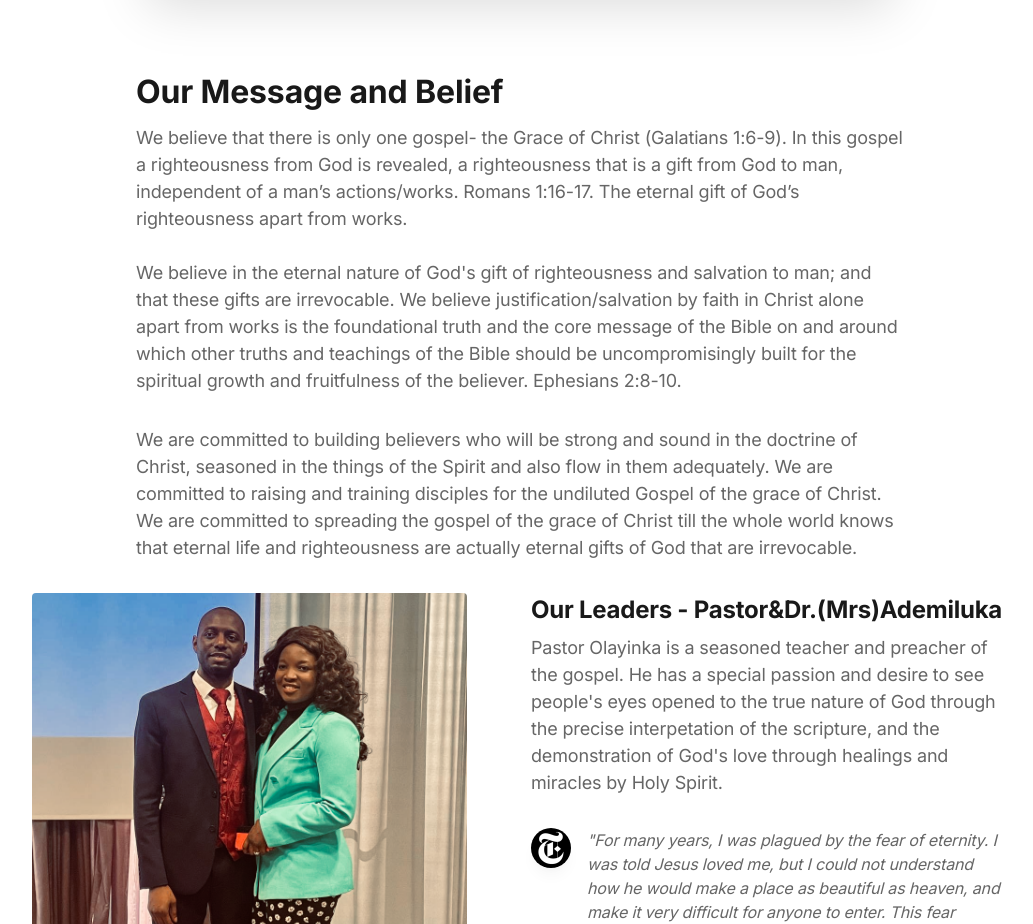
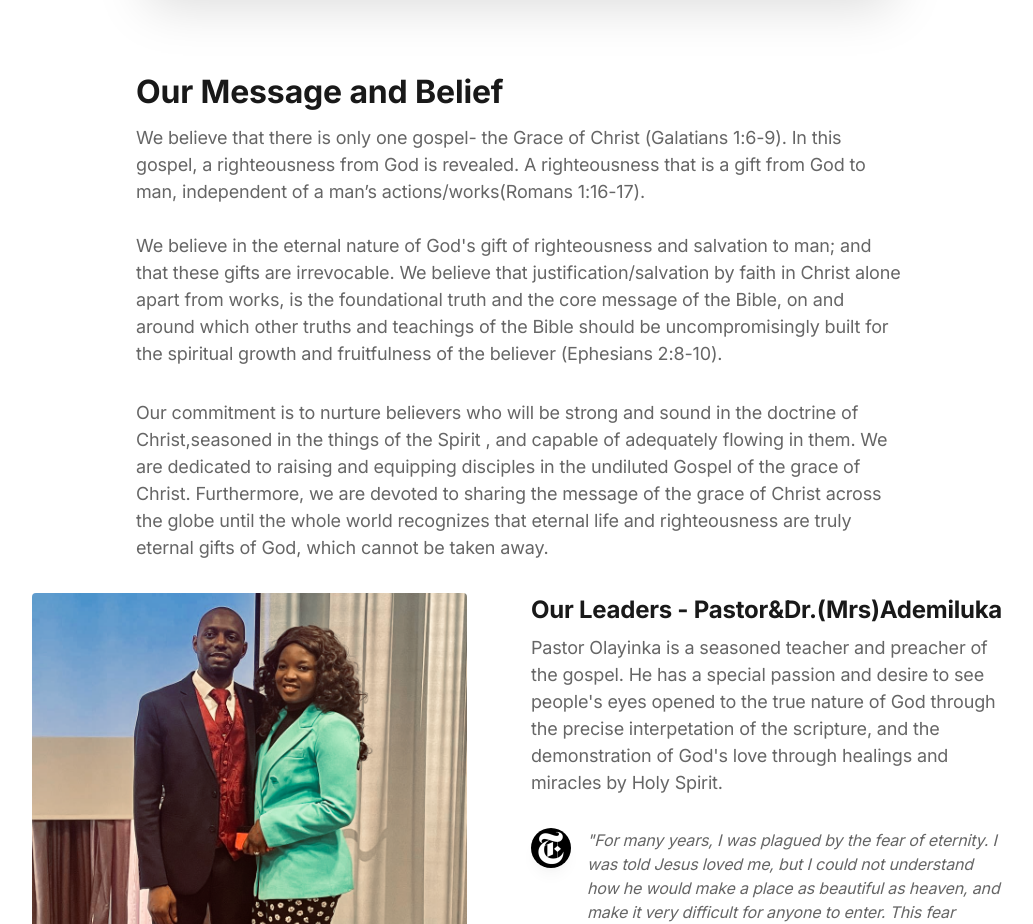
Before and after one commit to solomon-ojo/oami, a Next.js app: page /about in a window 1280 px wide. Shown: the part 1020-1944 px from the top of the page, without its empty margins (120-1153 px from the left). Built offline with nearby package versions, Linux system fonts and the light colour scheme.

Commit message:
typo erros corrected

```diff
--- a/app/(default)/about/story.tsx
+++ b/app/(default)/about/story.tsx
@@ -11,12 +11,12 @@ export default function AboutStory() {
           <div className="max-w-3xl mx-auto">
             <h3 className="h3 mb-3">Our Message and Belief</h3>
             <p className="text-lg text-gray-600 mb-8">
-              We believe that there is only one gospel- the Grace of Christ (Galatians 1:6-9). In this gospel a righteousness from God is revealed, a righteousness that is a gift from God to man, independent of a man’s actions/works. Romans 1:16-17. The eternal gift of God’s righteousness apart from works.
+              We believe that there is only one gospel- the Grace of Christ (Galatians 1:6-9). In this gospel, a righteousness from God is revealed. A righteousness that is a gift from God to man, independent of a man’s actions/works(Romans 1:16-17).
               <br /> <br />
-              We believe in the eternal nature of God's gift of righteousness and salvation to man; and that these gifts are irrevocable. We believe justification/salvation by faith in Christ alone apart from works is the foundational truth and the core message of the Bible on and around which other truths and teachings of the Bible should be uncompromisingly built for the spiritual growth and fruitfulness of the believer. Ephesians 2:8-10.
+              We believe in the eternal nature of God's gift of righteousness and salvation to man; and that these gifts are irrevocable. We believe that justification/salvation by faith in Christ alone apart from works, is the foundational truth and the core message of the Bible, on and around which other truths and teachings of the Bible should be uncompromisingly built for the spiritual growth and fruitfulness of the believer (Ephesians 2:8-10).
             </p>
             <p className="text-lg text-gray-600 mb-8">
-               We are committed to building believers who will be strong and sound in the doctrine of Christ, seasoned in the things of the Spirit and also flow in them adequately. We are committed to raising and training disciples for the undiluted Gospel of the grace of Christ. We are committed to spreading the gospel of the grace of Christ till the whole world knows that eternal life and righteousness are actually eternal gifts of God that are irrevocable.
+               Our commitment is to nurture believers who will be strong and sound in the doctrine of Christ,seasoned in the things of the Spirit , and capable of adequately flowing in them. We are dedicated to raising and equipping disciples in  the undiluted Gospel of the grace of Christ. Furthermore, we are devoted to sharing the message of the grace of Christ across the globe until the whole world recognizes that eternal life and righteousness are truly eternal gifts of God, which cannot be taken away.
             </p>
           </div>
 
@@ -33,7 +33,7 @@ export default function AboutStory() {
                 <Image className="rounded-full self-start shrink-0 shadow-lg mr-4" src={AboutLogo} width={40} height={40} alt="Logo" />
                 <div>
                   <blockquote className="text-gray-600 italic">
-                    "For many years, I was plagued by the fear of eternity. I was told Jesus loved me, but I could not understand how he would make a place as beautiful as heaven, and make it very difficult for anyone to enter. This fear plagued me for many years until I came to the understanding of God's gift of righteouness. After God opened my eyes to the purity of the gosepl, it became my biggest desire to proclaim to everyone the same truths: that righteouness is a gift that we receive from God independendent of our works"
+                    "For many years, I was plagued by the fear of eternity. I was told Jesus loved me, but I could not understand how he would make a place as beautiful as heaven, and make it very difficult for anyone to enter. This fear plagued me for many years until I came to the understanding of God's gift of righteousness. After God opened my eyes to the purity of the gospel, it became my biggest desire to proclaim to everyone the same truths: that righteousness is a gift that we receive from God independent of our works"
                   </blockquote>
                   <div className="text-sm font-medium text-gray-600 mt-2">
                     <cite className="text-gray-900 not-italic">Pastor Olayinka </cite> · <a className="text-blue-600" href="#0">Senior Pastor</a>
--- a/components/outreach.tsx
+++ b/components/outreach.tsx
@@ -223,7 +223,7 @@ export default function Outreach() {
 
                   {/* 19th Gallery Image */}
                 <a className="relative group hover:shadow-xl transition duration-150 ease-in-out" style={![ '3',].includes(category) ? { display: 'none' } : {}} href="#0" data-aos="fade-down" data-aos-anchor="[data-aos-id-inpspiration]" data-aos-delay="500">
-                  <Image className="w-full aspect-square object-cover" src={Inspiration08} width="352" height="352" alt="Inspiration 06" />
+                  <Image className="w-full aspect-square object-cover" src={Inspiration06} width="352" height="352" alt="Inspiration 06" />
                   {/* Content on hover */}
 
                 </a>
--- a/components/tabs.tsx
+++ b/components/tabs.tsx
@@ -196,7 +196,7 @@ export default function Tabs() {
                     </figure>
                     <div className="relative bg-gray-800 py-8 md:py-16 px-6 md:pl-16 md:max-w-lg lg:max-w-xl md:ml-auto">
                       <h4 className="h4 mb-2 text-white">The Word of God on the Go!</h4>
-                      <p className="text-lg text-white">We have carefully archived and curated several hours of teachings for you to help your spiritual growth. You do not have to wait only till sundays before you listenn to the word. You can listen now!</p>
+                      <p className="text-lg text-white">We have carefully archived and curated several hours of teachings for you to help your spiritual growth. You do not have to wait only till sundays before you listen to the word. You can listen now!</p>
                       <a className="btn-sm text-white bg-purple-600 hover:bg-purple-700 mt-6" target='_blank' href="https://www.youtube.com/@olayinkaademilukaministrie231">
                         <span className="text-sm">Browse teachings</span>
                         <svg className="w-3 h-3 fill-current text-purple-400 shrink-0 ml-2" viewBox="0 0 12 12" xmlns="http://www.w3.org/2000/svg">
@@ -225,7 +225,7 @@ export default function Tabs() {
                     </figure>
                     <div className="relative bg-gray-800 py-8 md:py-16 px-6 md:pr-16 md:max-w-lg lg:max-w-xl">
                       <h4 className="h4 mb-2 text-white">A safe place for ladies</h4>
-                      <p className="text-lg text-white"> Dr Esther is a seasoned counsellor, adviser and medical doctor. She is also a mother and sister. With her many years of experience in minstry overseeing and managing people, you can be sure you are in safe and secured hands. </p>
+                      <p className="text-lg text-white"> Dr Esther is a seasoned counsellor, adviser and medical doctor. She is also a mother and sister. With her many years of experience in minstry overseeing and managing people, you can be sure that you are in safe and secured hands. </p>
                       <a className="btn-sm text-white bg-purple-600 hover:bg-purple-700 mt-6" href="https://wa.me/message/VZ3AKM3QFUJDN1" target='_blank'>
                         <span className="text-sm">Talk to Dr Esther</span>
                         <svg className="w-3 h-3 fill-current text-purple-400 shrink-0 ml-2" viewBox="0 0 12 12" xmlns="http://www.w3.org/2000/svg">
```
